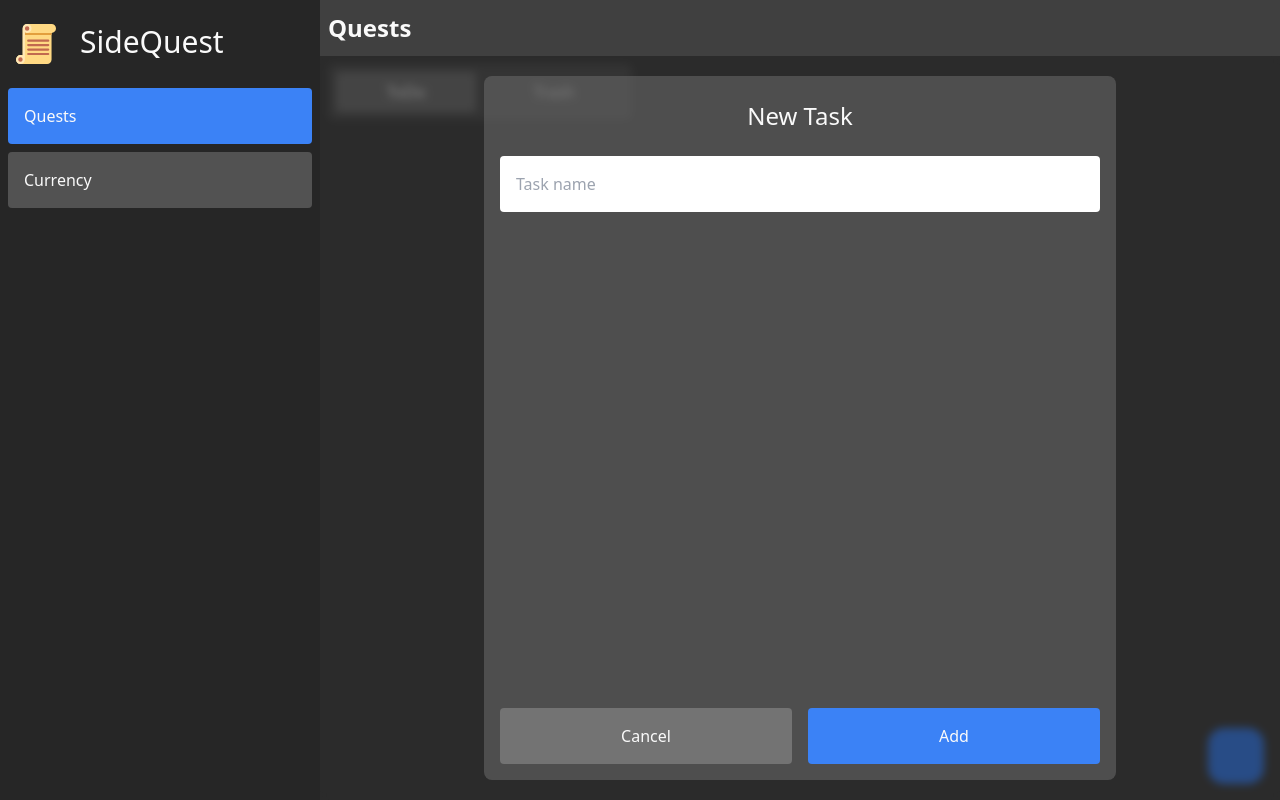
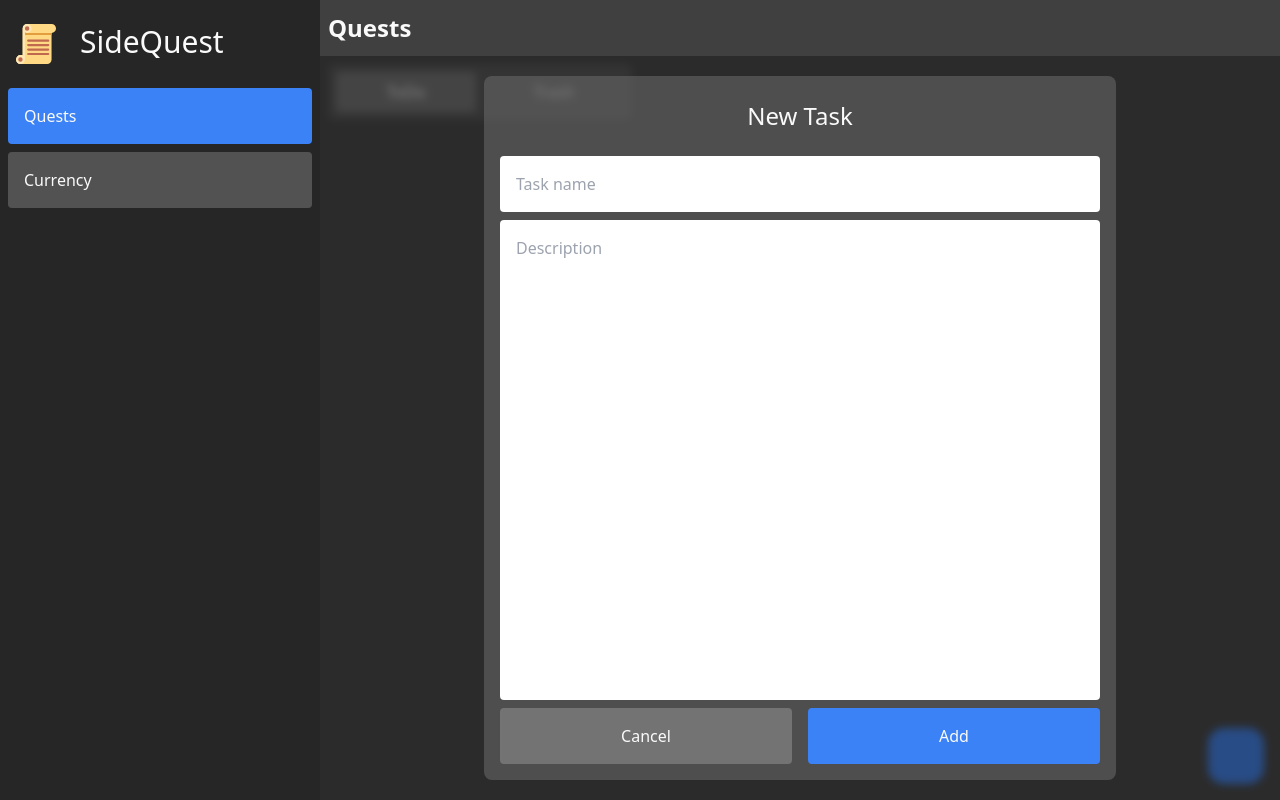
Before and after one commit to sabithbskumar/sidequest-react, a React (Vite) app: page / in a window 1280 px wide. Both pictures are taken after a click on the button 1236 px from the left and 756 px from the top of the page. Built offline with nearby package versions, Linux system fonts and the light colour scheme; some icons are missing.

Commit message:
Feature: Added task description

```diff
--- a/src/components/TodoList/TaskForm.tsx
+++ b/src/components/TodoList/TaskForm.tsx
@@ -3,6 +3,7 @@ import { ChangeEvent, FormEvent, useState } from "react";
 interface TaskFormData {
   id?: string;
   title: string;
+  description?: string;
 }
 
 interface TaskFormProps {
@@ -24,7 +25,9 @@ function TaskForm({
   const initialValues = { ...taskData };
   const [formValues, setFormValues] = useState(initialValues);
 
-  function handleChange(e: ChangeEvent<HTMLInputElement>) {
+  function handleChange(
+    e: ChangeEvent<HTMLInputElement | HTMLTextAreaElement>
+  ) {
     setFormValues((prev) => {
       return {
         ...prev,
@@ -46,8 +49,9 @@ function TaskForm({
       <form
         autoComplete="off"
         onSubmit={handleSubmit}
-        className="m-auto px-4 w-full grow flex flex-col justify-between"
+        className="m-auto px-4 w-full grow flex flex-col justify-between gap-2"
       >
+        <div className="grow flex flex-col gap-2">
           <input
             type="text"
             className="w-full p-4 rounded text-neutral-600 outline-none"
@@ -58,6 +62,14 @@ function TaskForm({
             required={true}
             autoFocus={true}
           />
+          <textarea
+            className="h-full w-full p-4 rounded text-neutral-600 outline-none resize-none"
+            placeholder="Description"
+            name="description"
+            value={formValues.description}
+            onChange={handleChange}
+          />
+        </div>
         <div className="flex gap-4">
           <input
             type="button"
--- a/src/components/TodoList/TaskItem.tsx
+++ b/src/components/TodoList/TaskItem.tsx
@@ -1,5 +1,8 @@
-import { ReactNode } from "react";
+import { ReactNode, useState } from "react";
 import type { Task } from "../../features/todo";
+import CheckedIcon from "~icons/material-symbols-light/check-box-rounded";
+import UnCheckedIcon from "~icons/material-symbols-light/check-box-outline-blank";
+import ArrowUpIcon from "~icons/material-symbols-light/arrow-drop-up-rounded";
 
 interface ActionButton {
   icon: ReactNode;
@@ -14,34 +17,62 @@ interface TaskItemProps {
 }
 
 function TaskItem({ id, task, onToggle, actions }: TaskItemProps) {
-  const { title, completed } = task;
+  const { title, description, completed, dateCreated } = task;
+
+  const [isExpanded, setIsExpanded] = useState(false);
+
   return (
-    <div className="group/task rounded flex justify-between bg-neutral-600 bg-opacity-20 hover:bg-opacity-80 shadow-sm max-w-5xl h-14 overflow-clip">
-      <div className="grow p-2 h-full inline-flex items-center gap-2 overflow-hidden">
-        <input
-          type="checkbox"
-          checked={completed}
-          className="accent-green-400 m-2 size-4 shrink-0"
-          onChange={() => {
+    <div className="rounded bg-neutral-500 bg-opacity-20 flex flex-col group/task overflow-clip shrink-0 max-w-5xl">
+      <div className="h-14 flex justify-between">
+        <div className="size-14 shrink-0">
+          <button
+            className="h-full w-auto p-4 outline-none focus:ring-inset focus-visible:ring rounded"
+            onClick={() => {
               onToggle(id);
             }}
-        />
-        <span
-          className={`font-bold truncate ${
+          >
+            {completed ? (
+              <CheckedIcon className="w-full h-full text-green-400" />
+            ) : (
+              <UnCheckedIcon className="w-full h-full text-neutral-400" />
+            )}
+          </button>
+        </div>
+        <div className="h-full grow overflow-hidden">
+          {isExpanded ? (
+            <button
+              className="h-full w-full text-neutral-500 hover:text-white focus-visible:ring focus:ring-inset rounded"
+              onClick={() => {
+                setIsExpanded(false);
+              }}
+            >
+              <ArrowUpIcon className="h-full w-auto mx-auto" />
+            </button>
+          ) : (
+            <button
+              onClick={() => {
+                setIsExpanded(true);
+              }}
+              className={`h-full w-full font-bold py-2 pr-3 truncate ${
                 completed ? "text-green-500" : "text-sky-500"
+              } text-left outline-none focus-visible:ring focus:ring-inset rounded`}
+            >
+              {title}
+            </button>
+          )}
+        </div>
+        <div
+          className={`h-full w-auto shrink-0 group-hover/task:max-w-28 group-focus-within/task:max-w-28 transition-[max-width] ${
+            isExpanded ? "max-w-none" : "max-w-0"
           }`}
         >
-          {title}
-        </span>
-      </div>
-      <div className="shrink-0 max-w-0 group-hover/task:max-w-28 group-focus-within/task:max-w-28 transition-[max-width]">
           <div className="ml-auto h-full inline-flex">
             {actions.map((action, key) => {
               return (
                 <button
                   key={key}
                   type="button"
-                className="outline-none text-neutral-400 hover:text-white focus:ring-inset focus:ring rounded"
+                  className="outline-none text-neutral-400 hover:text-white focus:ring-inset focus-visible:ring rounded"
                   onClick={() => {
                     action.onClick(id);
                   }}
@@ -53,6 +84,24 @@ function TaskItem({ id, task, onToggle, actions }: TaskItemProps) {
           </div>
         </div>
       </div>
+      {isExpanded ? (
+        <div className="grow break-normal [overflow-wrap:anywhere]">
+          <span
+            className={`h-auto inline-block p-4 font-bold ${
+              completed ? "text-green-500" : "text-sky-500"
+            }`}
+          >
+            {title}
+          </span>
+          {description && description !== "" ? (
+            <p className="px-4 py-2">{description}</p>
+          ) : null}
+          <span className="block text-right p-3 font-semibold opacity-50">
+            Created on {new Date(parseInt(dateCreated)).toLocaleDateString()}
+          </span>
+        </div>
+      ) : null}
+    </div>
   );
 }
 
--- a/src/components/TodoList/index.tsx
+++ b/src/components/TodoList/index.tsx
@@ -51,19 +51,19 @@ function TodoList() {
   }
 
   function handleSubmit(taskData: TaskFormData) {
-    const { id, title } = taskData;
+    const { id, ...data } = taskData;
     if (id) {
       dispatch({
         type: TodoActions.UPDATE,
-        payload: { id, title },
+        payload: { id, ...data },
       });
-      showToast(`Task Updated: ${title}`);
+      showToast(`Task Updated: ${data.title}`);
     } else {
       dispatch({
         type: TodoActions.CREATE,
-        payload: { title },
+        payload: { ...data },
       });
-      showToast(`Task Created: ${title}`);
+      showToast(`Task Created: ${data.title}`);
     }
   }
 
@@ -165,7 +165,7 @@ function TodoList() {
           />
         ) : (
           <TaskForm
-            taskData={{ id: editTaskId, title: tasks.tasks[editTaskId].title }}
+            taskData={{ id: editTaskId, ...tasks.tasks[editTaskId] }}
             formOptions={{
               heading: "Edit Task",
               primaryLabel: "Save",
--- a/src/features/todo/index.ts
+++ b/src/features/todo/index.ts
@@ -4,14 +4,18 @@ interface State {
   tasks: Record<string, Task>;
 }
 
-interface Task {
+interface TaskData {
   title: string;
-  dateCreated: string;
+  description?: string;
   completed?: boolean;
 }
 
-function createTask({ dateCreated, title, completed = false }: Task) {
-  return { dateCreated, title, completed };
+interface Task extends TaskData {
+  dateCreated: string;
+}
+
+function createTask({ completed = false, ...data }: Task) {
+  return { completed, ...data };
 }
 
 enum TodoActions {
@@ -25,7 +29,7 @@ enum TodoActions {
 
 interface TodoCreate {
   type: TodoActions.CREATE;
-  payload: { title: string };
+  payload: TaskData;
 }
 interface TodoDelete {
   type: TodoActions.DELETE;
@@ -37,7 +41,7 @@ interface TodoToggle {
 }
 interface TodoUpdate {
   type: TodoActions.UPDATE;
-  payload: { id: string; title: string };
+  payload: { id: string } & TaskData;
 }
 interface TodoLoadData {
   type: TodoActions.LOAD;
@@ -90,16 +94,10 @@ function todoReducer(state: State, action: TodoActionType) {
       };
     }
     case TodoActions.UPDATE: {
-      const { id, title } = action.payload;
+      const { id, ...data } = action.payload;
       return {
         ...state,
-        tasks: {
-          ...state.tasks,
-          [id]: {
-            ...state.tasks[id],
-            title: title,
-          },
-        },
+        tasks: { ...state.tasks, [id]: { ...state.tasks[id], ...data } },
       };
     }
     case TodoActions.LOAD: {
```
Lines whose indentation alone changed are shown as unchanged.
